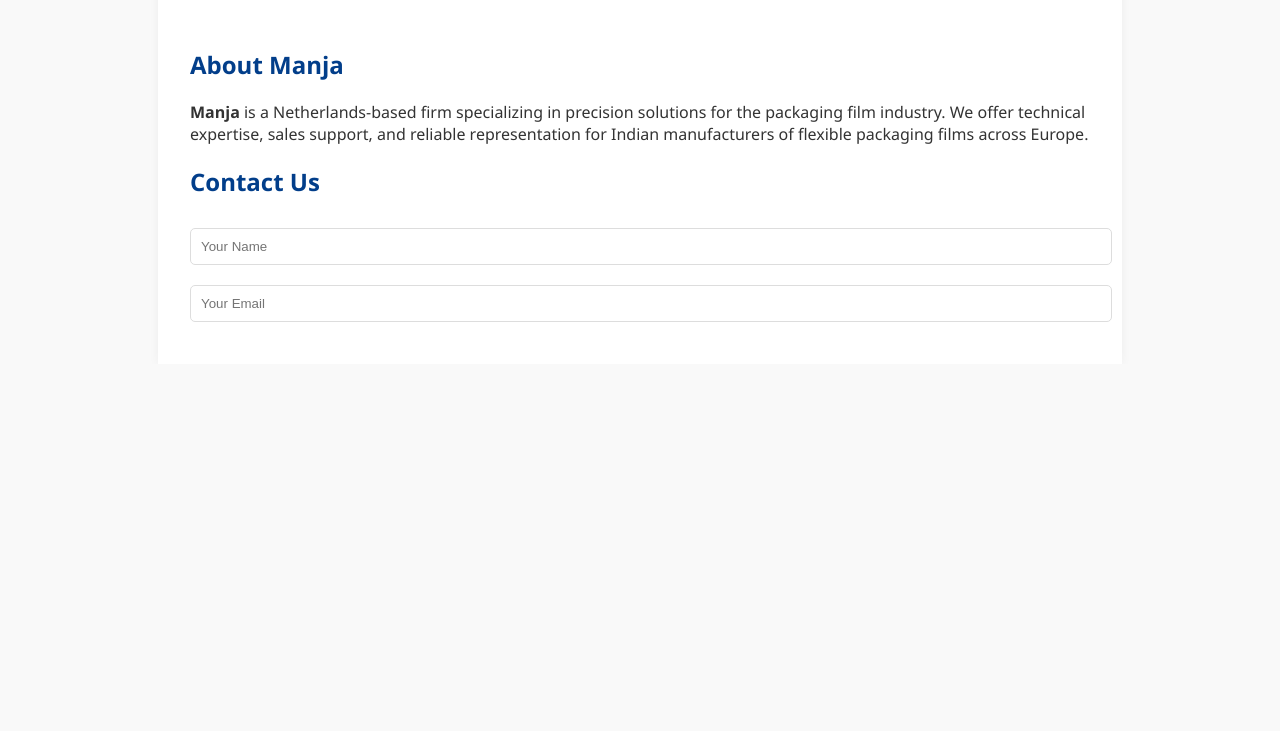
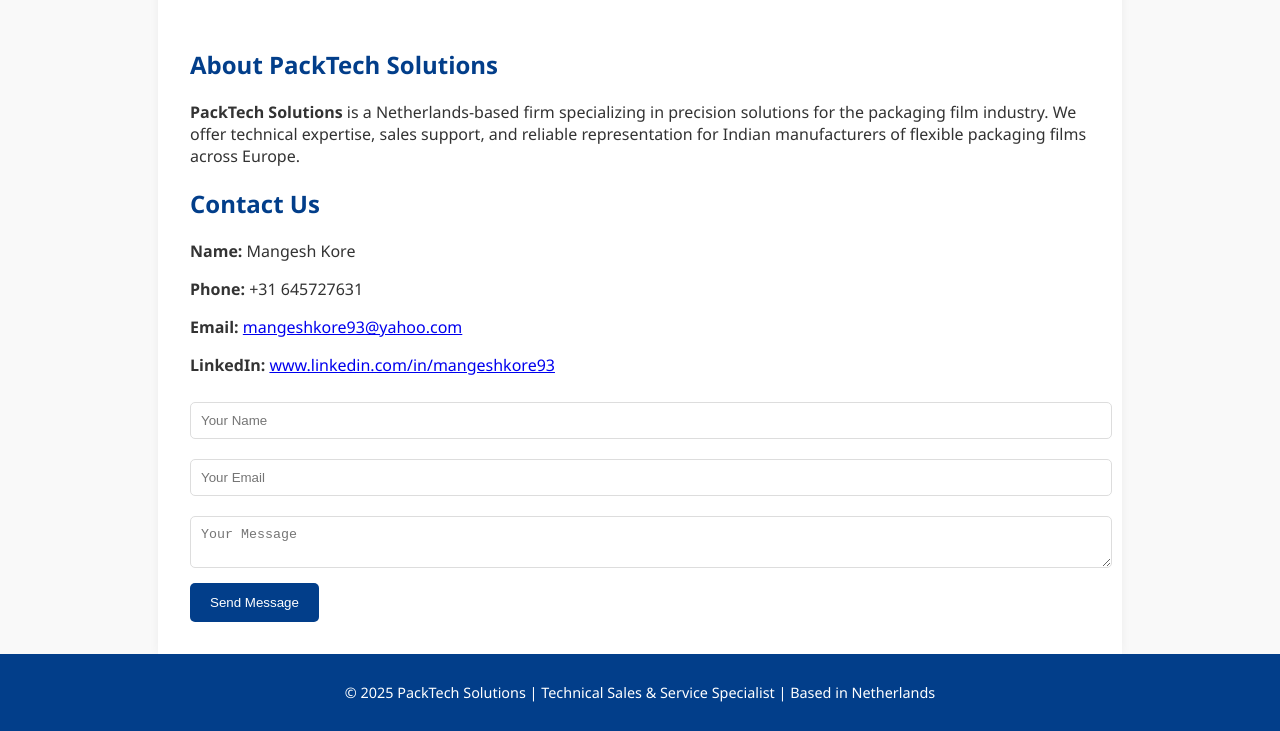
Before and after one commit to PackTech-Packaging-Solutions/PackTech-Packaging-Solutions, a plain HTML site: page index.html in a window 1280 px wide. Shown: the part 1117-1848 px from the top of the page. Before the commit the page ends 1481 px from the top, so only its background shows below. Drawn offline with Linux system fonts and the light colour scheme.

Commit message:
Update index.html

```diff
--- a/index.html
+++ b/index.html
@@ -3,7 +3,7 @@
 <head>
   <meta charset="UTF-8" />
   <meta name="viewport" content="width=device-width, initial-scale=1.0"/>
-  <title>Manja - Technical Sales & Service</title>
+  <title>PackTech Solutions - Technical Sales & Service</title>
   <style>
     body {
       font-family: 'Segoe UI', Tahoma, Geneva, Verdana, sans-serif;
@@ -30,7 +30,7 @@
       font-weight: bold;
     }
     .hero {
-      background-image: url('Hero Image.jpg');
+      background-image: url('Hero Image.jpg'); /* Custom image for the hero section */
       background-size: cover;
       background-position: center;
       color: white;
@@ -110,8 +110,8 @@
 <body>
 
   <header>
-    <img src="Logo.png" alt="Manja Logo">
-    <h1>Manja - Technical Sales & Service Specialist</h1>
+    <img src="Logo.png" alt="PackTech Solutions Logo">
+    <h1>PackTech Solutions - Technical Sales & Service Specialist</h1>
     <nav>
       <a href="#services">Services</a>
       <a href="#about">About</a>
@@ -153,13 +153,29 @@
     </section>
 
     <section id="about">
-      <h2>About Manja</h2>
-      <p><strong>Manja</strong> is a Netherlands-based firm specializing in precision solutions for the packaging film industry. We offer technical expertise, sales support, and reliable representation for Indian manufacturers of flexible packaging films across Europe.</p>
+      <h2>About PackTech Solutions</h2>
+      <p><strong>PackTech Solutions</strong> is a Netherlands-based firm specializing in precision solutions for the packaging film industry. We offer technical expertise, sales support, and reliable representation for Indian manufacturers of flexible packaging films across Europe.</p>
     </section>
 
     <section id="contact" class="section">
       <h2>Contact Us</h2>
+      <p><strong>Name:</strong> Mangesh Kore</p>
+      <p><strong>Phone:</strong> +31 645727631</p>
+      <p><strong>Email:</strong> <a href="mailto:mangeshkore93@yahoo.com">mangeshkore93@yahoo.com</a></p>
+      <p><strong>LinkedIn:</strong> <a href="https://www.linkedin.com/in/mangeshkore93" target="_blank">www.linkedin.com/in/mangeshkore93</a></p>
       <form action="https://formspree.io/f/xyyzbbnq" method="POST" class="contact-form">
         <input type="text" name="name" placeholder="Your Name" required>
         <input type="email" name="email" placeholder="Your Email" required>
-        <textarea name="message" placeholder="Yo
+        <textarea name="message" placeholder="Your Message" required></textarea>
+        <button type="submit">Send Message</button>
+      </form>
+    </section>
+
+  </div>
+
+  <footer>
+    <p>&copy; 2025 PackTech Solutions | Technical Sales & Service Specialist | Based in Netherlands</p>
+  </footer>
+
+</body>
+</html>
```
